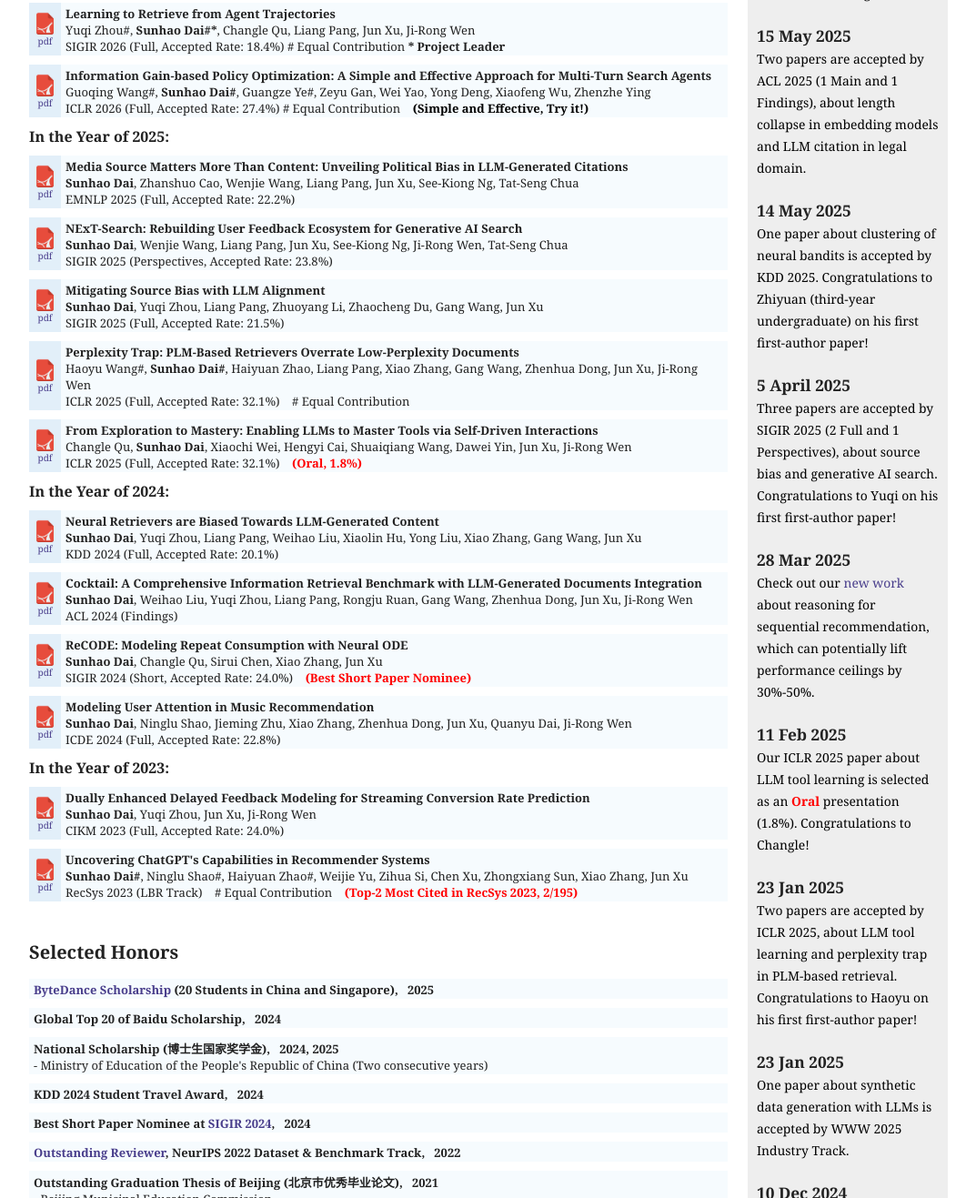
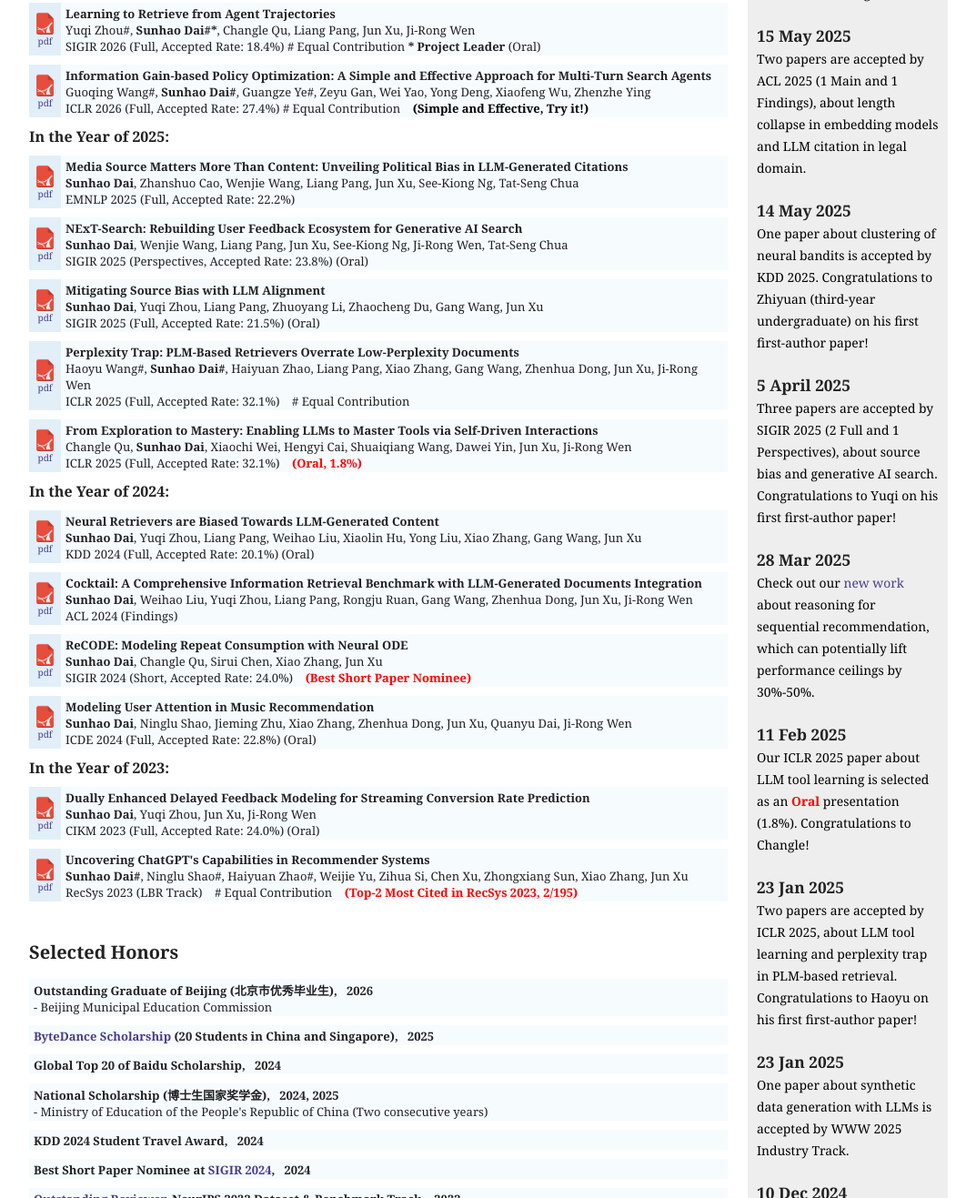
Before and after one commit to KID-22/kid-22.github.io, a plain HTML site: page index.html in a window 1280 px wide. Shown: the part 2036-3353 px from the top of the page at 91% size, without its empty margins (103-1176 px from the left). Drawn offline with Linux system fonts and the light colour scheme.

Commit message:
Update publications and honors

```diff
--- a/files/publications.js
+++ b/files/publications.js
@@ -57,7 +57,7 @@
       paperUrl: "https://arxiv.org/abs/2604.04949",
       title: "Learning to Retrieve from Agent Trajectories",
       authors: "Yuqi Zhou#, <b>Sunhao Dai#*</b>, Changle Qu, Liang Pang, Jun Xu, Ji-Rong Wen",
-      venue: "SIGIR 2026 (Full, Accepted Rate: 18.4%) # Equal Contribution <b>* Project Leader</b>"
+      venue: "SIGIR 2026 (Full, Accepted Rate: 18.4%) # Equal Contribution <b>* Project Leader</b> (Oral)"
     },
     {
       year: "2026",
@@ -129,7 +129,7 @@
       paperUrl: "https://dl.acm.org/doi/10.1145/3711896.3737105",
       title: "Revisiting Clustering of Neural Bandits: Selective Reinitialization for Mitigating Loss of Plasticity",
       authors: "Zhiyuan Su, <b>Sunhao Dai</b>, Xiao Zhang",
-      venue: "KDD 2025 (Full, Accepted Rate: 18.4%)"
+      venue: "KDD 2025 (Full, Accepted Rate: 18.4%) (Oral)"
     },
     {
       year: "2025",
@@ -137,7 +137,7 @@
       paperUrl: "https://dl.acm.org/doi/10.1145/3726302.3730353",
       title: "NExT-Search: Rebuilding User Feedback Ecosystem for Generative AI Search",
       authors: "<b>Sunhao Dai</b>, Wenjie Wang, Liang Pang, Jun Xu, See-Kiong Ng, Ji-Rong Wen, Tat-Seng Chua",
-      venue: "SIGIR 2025 (Perspectives, Accepted Rate: 23.8%)"
+      venue: "SIGIR 2025 (Perspectives, Accepted Rate: 23.8%) (Oral)"
     },
     {
       year: "2025",
@@ -145,7 +145,7 @@
       paperUrl: "https://dl.acm.org/doi/10.1145/3726302.3730038",
       title: "Mitigating Source Bias with LLM Alignment",
       authors: "<b>Sunhao Dai</b>, Yuqi Zhou, Liang Pang, Zhuoyang Li, Zhaocheng Du, Gang Wang, Jun Xu",
-      venue: "SIGIR 2025 (Full, Accepted Rate: 21.5%)"
+      venue: "SIGIR 2025 (Full, Accepted Rate: 21.5%) (Oral)"
     },
     {
       year: "2025",
@@ -153,7 +153,7 @@
       paperUrl: "https://dl.acm.org/doi/10.1145/3726302.3729972",
       title: "Exploring the Escalation of Source Bias in User, Data, and Recommender System Feedback Loop",
       authors: "Yuqi Zhou, <b>Sunhao Dai</b>, Liang Pang, Gang Wang, Zhenhua Dong, Jun Xu, Ji-Rong Wen",
-      venue: "SIGIR 2025 (Full, Accepted Rate: 21.5%)"
+      venue: "SIGIR 2025 (Full, Accepted Rate: 21.5%) (Oral)"
     },
     {
       year: "2025",
@@ -193,7 +193,7 @@
       paperUrl: "https://dl.acm.org/doi/10.1145/3627673.3679847",
       title: "Towards Completeness-Oriented Tool Retrieval for Large Language Models",
       authors: "Changle Qu, <b>Sunhao Dai</b>, Xiaochi Wei, Hengyi Cai, Shuaiqiang Wang, Dawei Yin, Jun Xu, Ji-Rong Wen",
-      venue: "CIKM 2024 (Full, Accepted Rate: 22.7%)"
+      venue: "CIKM 2024 (Full, Accepted Rate: 22.7%) (Oral)"
     },
     {
       year: "2024",
@@ -201,7 +201,7 @@
       paperUrl: "https://dl.acm.org/doi/10.1145/3627673.3679643",
       title: "SAQRec: Aligning Recommender Systems to User Satisfaction via Questionnaire Feedback",
       authors: "Kepu Zhang, Teng Shi, <b>Sunhao Dai</b>, Xiao Zhang, Yinfeng Li, Jing Lu, Xiaoxue Zang, Yang Song, Jun Xu",
-      venue: "CIKM 2024 (Full, Accepted Rate: 22.7%)"
+      venue: "CIKM 2024 (Full, Accepted Rate: 22.7%) (Oral)"
     },
     {
       year: "2024",
@@ -209,7 +209,7 @@
       paperUrl: "https://dl.acm.org/doi/10.1145/3637528.3671882",
       title: "Neural Retrievers are Biased Towards LLM-Generated Content",
       authors: "<b>Sunhao Dai</b>, Yuqi Zhou, Liang Pang, Weihao Liu, Xiaolin Hu, Yong Liu, Xiao Zhang, Gang Wang, Jun Xu",
-      venue: "KDD 2024 (Full, Accepted Rate: 20.1%)"
+      venue: "KDD 2024 (Full, Accepted Rate: 20.1%) (Oral)"
     },
     {
       year: "2024",
@@ -217,7 +217,7 @@
       paperUrl: "https://dl.acm.org/doi/10.1145/3637528.3671661",
       title: "Towards Robust Recommendation via Decision Boundary-Aware Graph Contrastive Learning",
       authors: "Jiakai Tang, <b>Sunhao Dai</b>, Zexu Sun, Xu Chen, Jun Xu, Wenhui Yu, Lantao Hu, Peng Jiang, Han Li",
-      venue: "KDD 2024 (Full, Accepted Rate: 20.1%)"
+      venue: "KDD 2024 (Full, Accepted Rate: 20.1%) (Oral)"
     },
     {
       year: "2024",
@@ -225,7 +225,7 @@
       paperUrl: "https://dl.acm.org/doi/10.1145/3637528.3671734",
       title: "Revisiting Reciprocal Recommender Systems: Metrics, Formulation, and Method",
       authors: "Chen Yang, <b>Sunhao Dai</b>, Yupeng Hou, Xin Zhao, Jun Xu, Yang Song, Hengshu Zhu",
-      venue: "KDD 2024 (Full, Accepted Rate: 20.1%)"
+      venue: "KDD 2024 (Full, Accepted Rate: 20.1%) (Oral)"
     },
     {
       year: "2024",
@@ -241,7 +241,7 @@
       paperUrl: "https://dl.acm.org/doi/10.1145/3626772.3657714",
       title: "Reinforcing Long-Term Performance in Recommender Systems with User-Oriented Exploration Policy",
       authors: "Changshuo Zhang, Sirui Chen, Xiao Zhang, <b>Sunhao Dai</b>, Weijie Yu, Jun Xu",
-      venue: "SIGIR 2024 (Full, Accepted Rate: 20.2%)"
+      venue: "SIGIR 2024 (Full, Accepted Rate: 20.2%) (Oral)"
     },
     {
       year: "2024",
@@ -257,7 +257,7 @@
       paperUrl: "https://ieeexplore.ieee.org/document/10598060/",
       title: "Modeling User Attention in Music Recommendation",
       authors: "<b>Sunhao Dai</b>, Ninglu Shao, Jieming Zhu, Xiao Zhang, Zhenhua Dong, Jun Xu, Quanyu Dai, Ji-Rong Wen",
-      venue: "ICDE 2024 (Full, Accepted Rate: 22.8%)"
+      venue: "ICDE 2024 (Full, Accepted Rate: 22.8%) (Oral)"
     },
     {
       year: "2023",
@@ -265,7 +265,7 @@
       paperUrl: "https://dl.acm.org/doi/10.1145/3583780.3614856",
       title: "Dually Enhanced Delayed Feedback Modeling for Streaming Conversion Rate Prediction",
       authors: "<b>Sunhao Dai</b>, Yuqi Zhou, Jun Xu, Ji-Rong Wen",
-      venue: "CIKM 2023 (Full, Accepted Rate: 24.0%)"
+      venue: "CIKM 2023 (Full, Accepted Rate: 24.0%) (Oral)"
     },
     {
       year: "2023",
@@ -281,7 +281,7 @@
       paperUrl: "https://dl.acm.org/doi/10.1145/3534678.3539393",
       title: "Counteracting User Attention Bias in Music Streaming Recommendation via Reward Modification",
       authors: "Xiao Zhang#, <b>Sunhao Dai#</b>, Jun Xu, Zhenhua Dong, Quanyu Dai, Ji-Rong Wen",
-      venue: "KDD 2022 (Full, Accepted Rate: 15.0%) &nbsp;&nbsp; # Equal Contribution"
+      venue: "KDD 2022 (Full, Accepted Rate: 15.0%) &nbsp;&nbsp; # Equal Contribution (Oral)"
     }
   ];
 
--- a/index.html
+++ b/index.html
@@ -167,6 +167,14 @@ Multi-modal Data Analysis" </font> </br>
   <div id="publication-list"></div>
   <script type="text/javascript" src="./files/publications.js"></script>
 <h2 style="CLEAR: both;">Selected Honors</h2>
+
+
+<table><tbody><tr><td>
+  <span class="title">Outstanding Graduate of Beijing (北京市优秀毕业生), &nbsp;&nbsp;2026</span> &nbsp;&nbsp;<br>
+  - Beijing Municipal Education Commission
+</td></tr></tbody></table>
+
+
 <table><tbody><tr><td>
   <span class="title"><a href="https://scholarship.bytedance.com/winner/2025" target="_blank">ByteDance Scholarship</a> (20 Students in China and Singapore), &nbsp;&nbsp;2025</span> &nbsp;&nbsp;<br>
 </td></tr></tbody></table>
```
